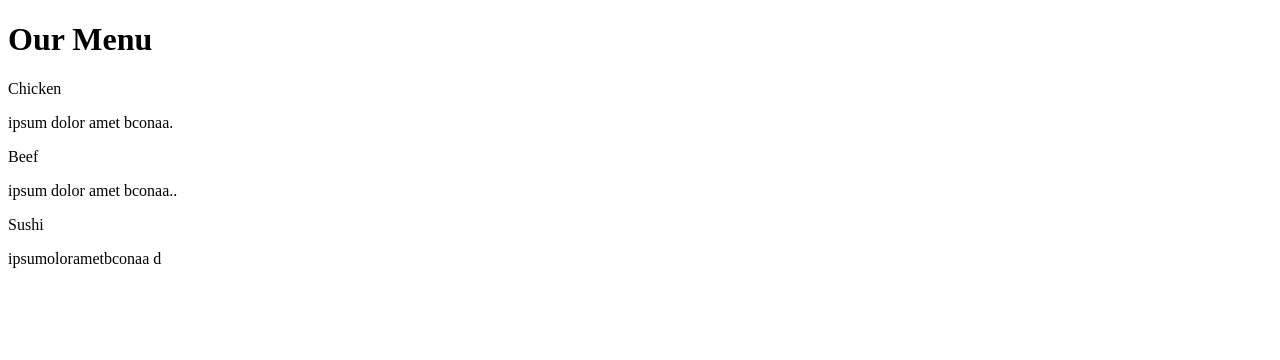
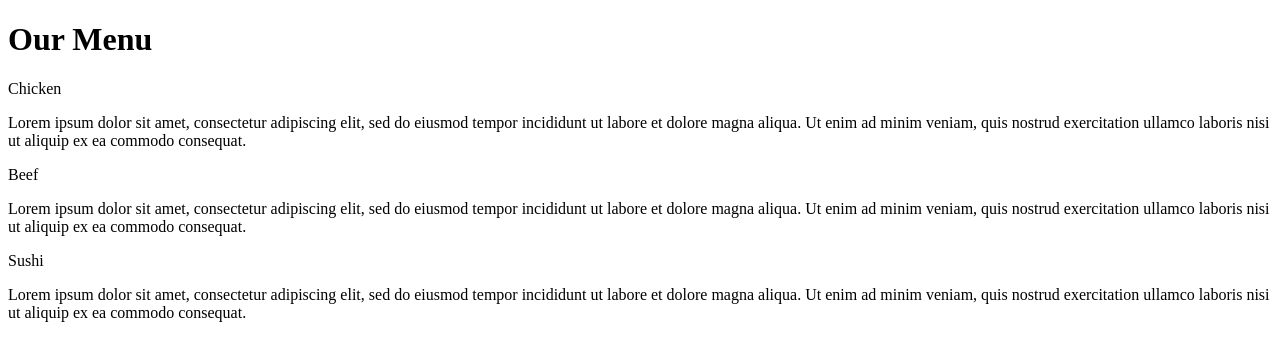
Before and after one commit to Kleinske/Module-test, a plain HTML site: page index.html in a window 1280 px wide. Drawn offline with Linux system fonts and the light colour scheme.

Commit message:
Update index.html

```diff
--- a/index.html
+++ b/index.html
@@ -1,30 +1,47 @@
 <!DOCTYPE html>
-
-<html lang="en-us">
+<html lang="en">
 <head>
-  <meta charset="utf-8">
-  <meta name="viewport" content="width=device-width, initial-scale=1">
-  <link rel="stylesheet" href="css/style.css" type="text/css" />
-<title>Module-1 by Kleinske</title
-
-<html>
-<head>
-<meta charset="utf-8">
-<meta name="viewport" content="width=device-width, initial scale=1">
-<title>Assignment Solution for Module 2</title>
-<link rel="stylesheet" href="css/style.css">
+    <meta charset="UTF-8">
+    <meta name="viewport" content="width=device-width, initial-scale=1">
+    <link href="./css/css.css" rel="stylesheet">
+    <link href='https://fonts.googleapis.com/css?family=Nunito' rel='stylesheet' type='text/css'>
+    <title>Assignment Solution for Module 2</title>
 </head>
 <body>
 <h1>Our Menu</h1>
-<div class="boxed"> <div id=t1>Chicken</div> <p> ipsum dolor amet bconaa.</p>
-</div>
-
-<div  class="boxed"> <div id=t2>Beef</div> <p>ipsum dolor amet bconaa..</p>
-
-</div>
-<div  class="boxed"> <div id=t3>Sushi</div> <p>ipsumolorametbconaa   d </p>
-
-</div>
+<div class="container">
+    <div class="row">
+        <div class="col-lg-4 col-md-6">
+            <div class="clear">
+            <p id="p1" class="float">
+                Chicken
+            </p>
+                <p class="clearright">
+                    Lorem ipsum dolor sit amet, consectetur adipiscing elit, sed do eiusmod tempor incididunt ut labore et dolore magna aliqua. Ut enim ad minim veniam, quis nostrud exercitation ullamco laboris nisi ut aliquip ex ea commodo consequat.
+                </p>
+            </div>
+        </div>
+        <div class="col-lg-4 col-md-6">
+            <div class="clear">
+                <p id="p2" class="float">
+                    Beef
+                </p>
+                <p class="clearright">
+                    Lorem ipsum dolor sit amet, consectetur adipiscing elit, sed do eiusmod tempor incididunt ut labore et dolore magna aliqua. Ut enim ad minim veniam, quis nostrud exercitation ullamco laboris nisi ut aliquip ex ea commodo consequat.
+                </p>
+            </div>
+        </div>
+        <div class="col-lg-4 col-md-12">
+            <div class="clear">
+                <p id="p3" class="float">
+                    Sushi
+                </p>
+                <p class="clearright">
+                    Lorem ipsum dolor sit amet, consectetur adipiscing elit, sed do eiusmod tempor incididunt ut labore et dolore magna aliqua. Ut enim ad minim veniam, quis nostrud exercitation ullamco laboris nisi ut aliquip ex ea commodo consequat.
+                </p>
+            </div>
+        </div>
+    </div>
 </div>
 </body>
-</html
+</html>
```
